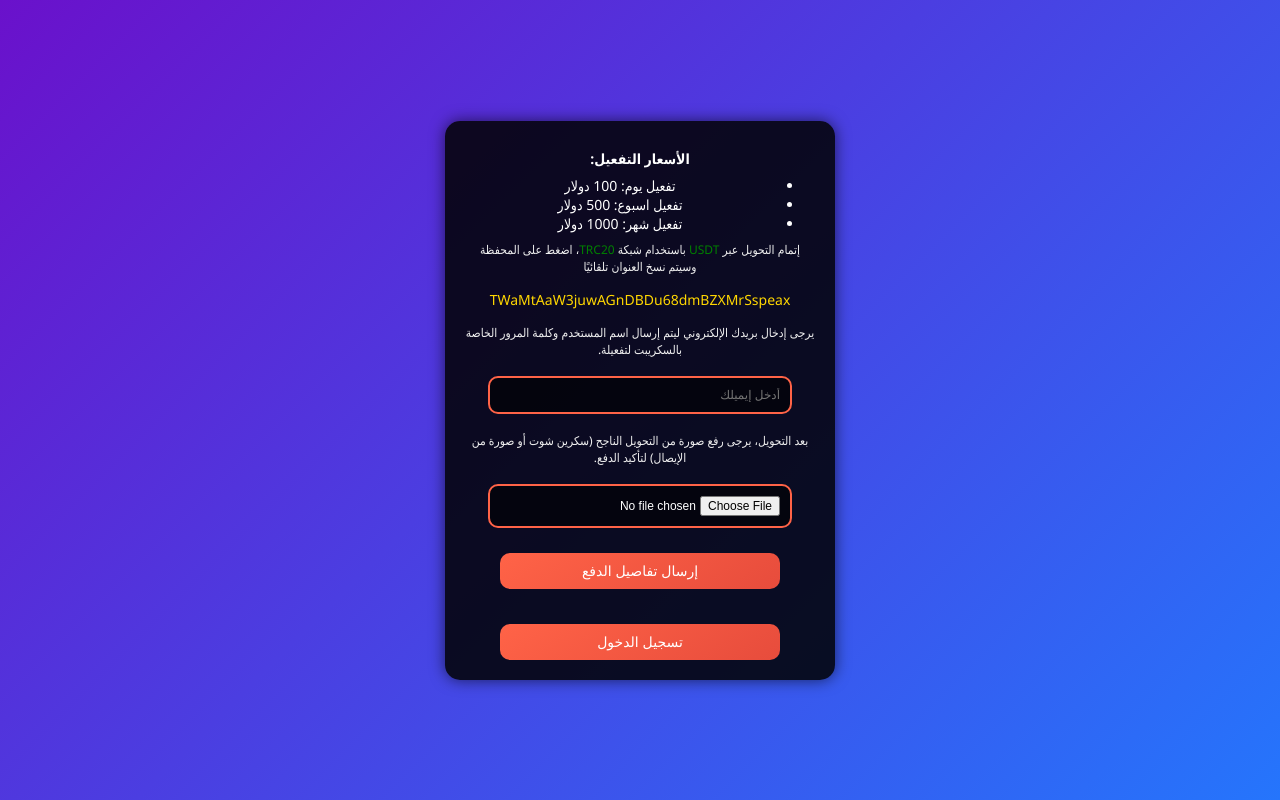
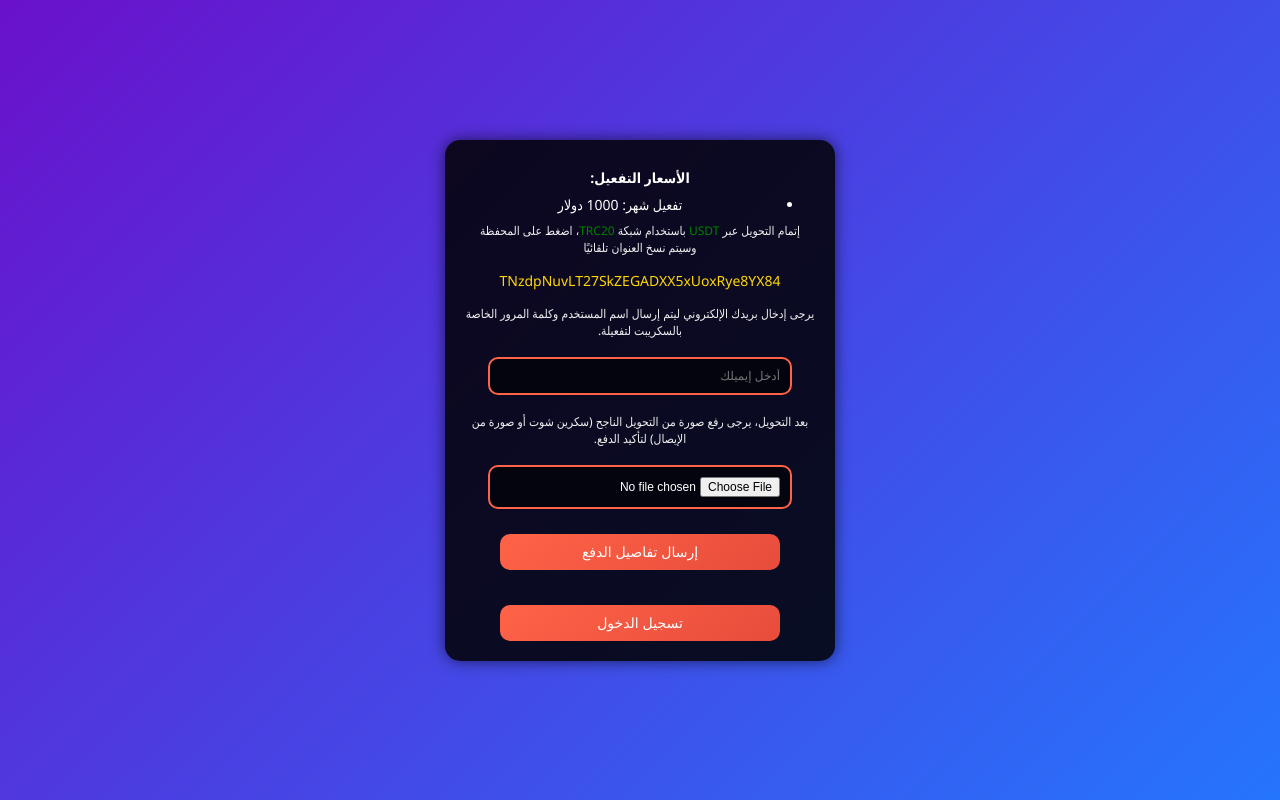
Before and after one commit to f5d/sc, a plain HTML site: page index.html in a window 1280 px wide. Both pictures are taken after a click on the button "تفعيل". Drawn offline with Linux system fonts and the light colour scheme.

Commit message:
Update index.html

```diff
--- a/index.html
+++ b/index.html
@@ -240,12 +240,10 @@
 
 <p><strong>الأسعار التفعيل: </strong></p>
 <ul>
-    <li>تفعيل يوم: 100 دولار </li>
-    <li>تفعيل اسبوع: 500 دولار </li>
     <li>تفعيل شهر: 1000 دولار </li>
 </ul>
 <p class="note">إتمام التحويل عبر <span style="color:green;">USDT</span> باستخدام شبكة <span style="color:green;">TRC20</span>، اضغط على المحفظة وسيتم نسخ العنوان تلقائيًا</p>
-<p class="wallet-address" onclick="copyWallet()">TWaMtAaW3juwAGnDBDu68dmBZXMrSspeax</p>
+<p class="wallet-address" onclick="copyWallet()">TNzdpNuvLT27SkZEGADXX5xUoxRye8YX84</p>
 
         </ul>
 
```
